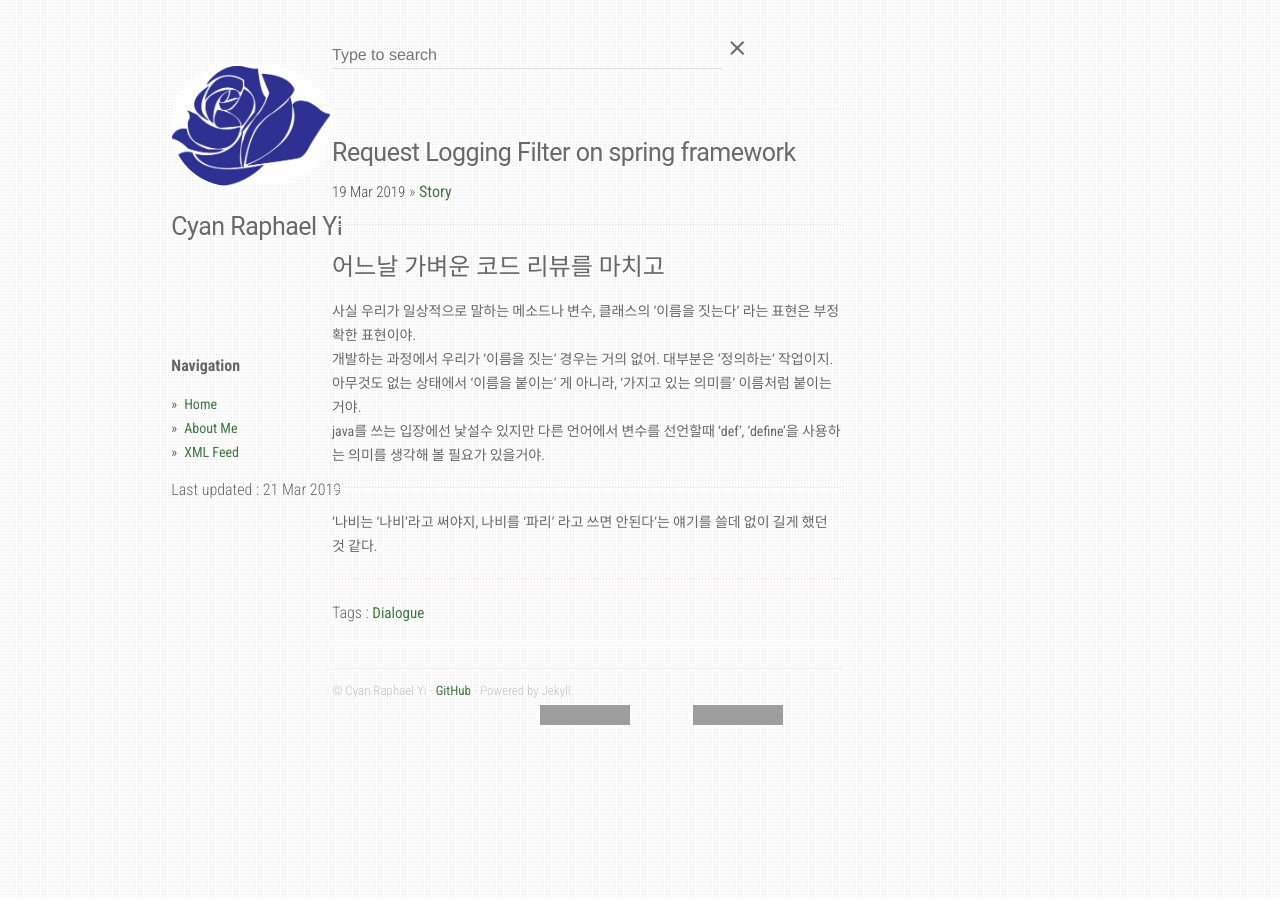
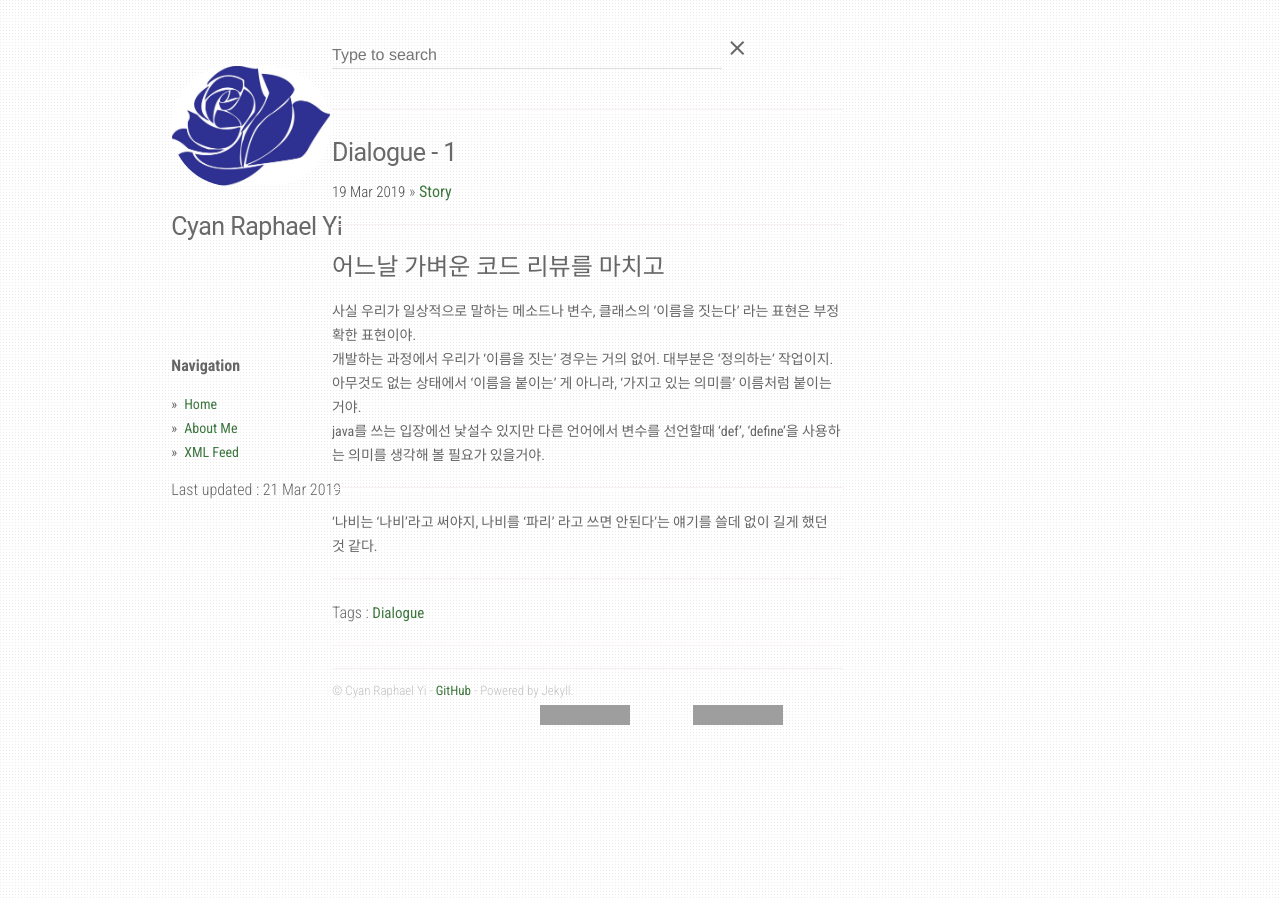
Before and after one commit to CyanRYi/cyanryi.github.io, a Jekyll site: the page built from _posts/ko/2019-03-19-dialogue1.md, in a window 1280 px wide. Built offline with Jekyll 4.4.1, drawn with Linux system fonts in a browser that asks for light colours; grey boxes are pictures that could not be loaded.

Commit message:
잘못된 타이틀 수정

```diff
--- a/_posts/ko/2019-03-19-dialogue1.md
+++ b/_posts/ko/2019-03-19-dialogue1.md
@@ -1,5 +1,5 @@
 ---
-title: Request Logging Filter on spring framework
+title: Dialogue - 1
 category: hestory
 tags: [dialogue]
 ---
```
